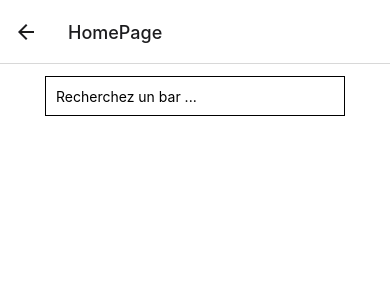
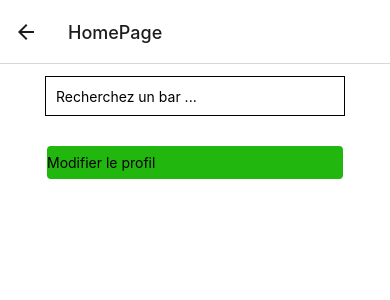
Before and after one commit to le-goat/Barracuda, a React Native app in the folder application/: screen /HomePage in a window 390 px wide. Shown: the top 300 px of the page. Built offline with nearby package versions, Linux system fonts and the light colour scheme.

Commit message:
Redirection de homepage à editprofile

```diff
--- a/application/App.tsx
+++ b/application/App.tsx
@@ -6,6 +6,7 @@ import {HomePage} from "./sources/screens/HomePage";
 import Login from "./sources/components/Login";
 import Register from "./sources/components/Register";
 import {ResultsList} from "./sources/screens/ResultsList";
+import EditProfile from "./sources/components/EditProfile";
 
 
 const Stack = createNativeStackNavigator()
@@ -21,6 +22,7 @@ export default function App() {
                 <Stack.Screen name="Register" component={Register}/>
                 <Stack.Screen name="HomePage" component={HomePage}/>
                 <Stack.Screen name="ResultsList" component={ResultsList}/>
+                <Stack.Screen name="EditProfile" component={EditProfile}/>
             </Stack.Navigator>
         </NavigationContainer>
     );
--- a/application/RootStackParamList.ts
+++ b/application/RootStackParamList.ts
@@ -3,4 +3,5 @@ export type RootStackParamList = {
     HomePage: undefined;
     Register: undefined;
     ResultsList: undefined;
+    EditProfile: undefined;
 }
--- a/application/sources/screens/HomePage.tsx
+++ b/application/sources/screens/HomePage.tsx
@@ -1,4 +1,4 @@
-import {StyleSheet, View, Button} from "react-native";
+import {StyleSheet, View, Button, TouchableOpacity, Text} from "react-native";
 import ResearchButton from "../components/ResearchButton";
 import {FunctionComponent} from "react";
 import {NavigationProp} from "@react-navigation/native";
@@ -6,6 +6,7 @@ import Login from "../components/Login";
 import {StatusBar} from "expo-status-bar";
 import * as React from "react";
 import {RootStackParamList} from "../../RootStackParamList";
+import EditProfile from "../components/EditProfile";
 
 type Props = {
     navigation: NavigationProp<RootStackParamList>;
@@ -17,6 +18,15 @@ export const HomePage: FunctionComponent<Props> = ({navigation}) => {
 
 
             <ResearchButton/>
+
+            <TouchableOpacity
+                style={styles.buttonProfile}
+                onPress={() =>
+                    navigation.navigate('EditProfile')
+                }
+            >
+                <Text>Modifier le profil</Text>
+            </TouchableOpacity>
 
 
             <StatusBar style="auto"/>
@@ -38,4 +48,14 @@ const styles = StyleSheet.create({
         borderColor: 'black',
         width: '100%',
     },
+    buttonProfile: {
+        marginTop: 16,
+        borderWidth: 2,
+        backgroundColor: '#21B70F',
+        paddingVertical: 8,
+        width: 300,
+        textAlign: "center",
+        borderColor: "#FFFFFF",
+        borderRadius: 6,
+    }
 });
```
